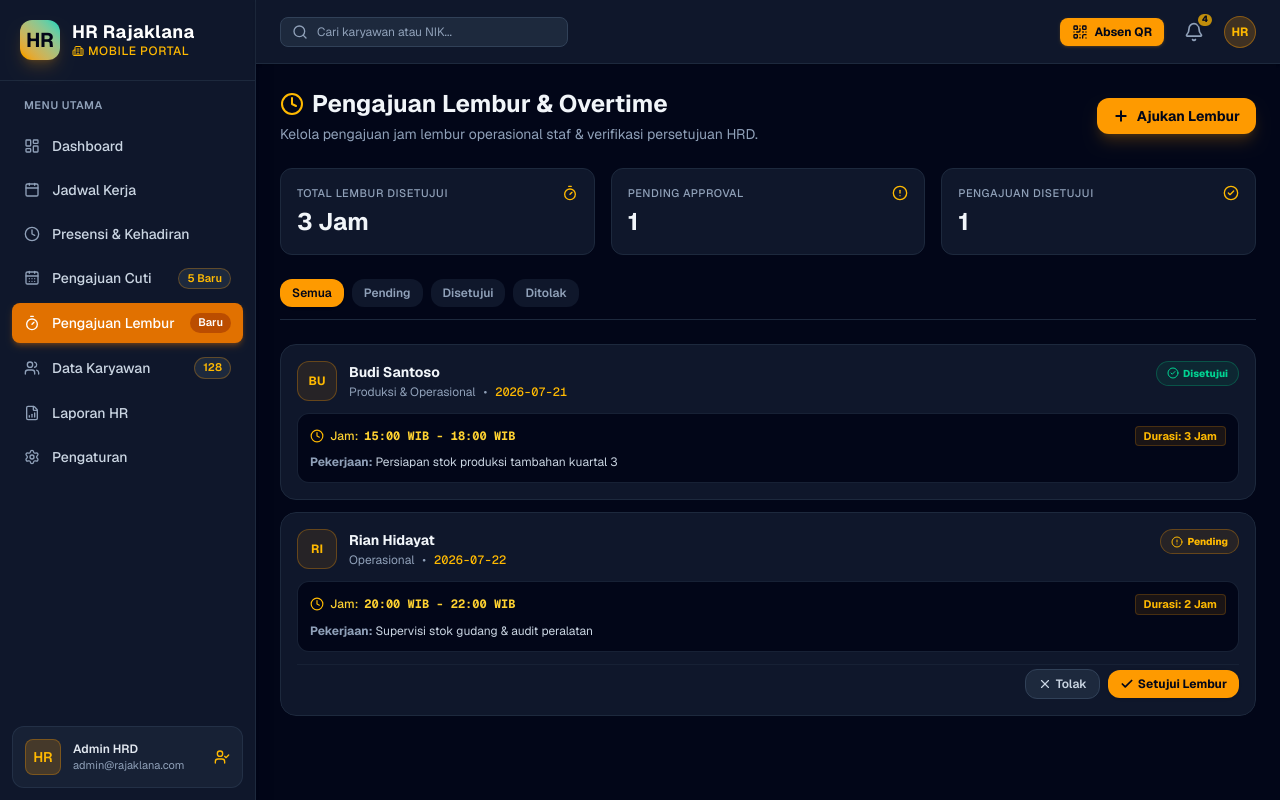
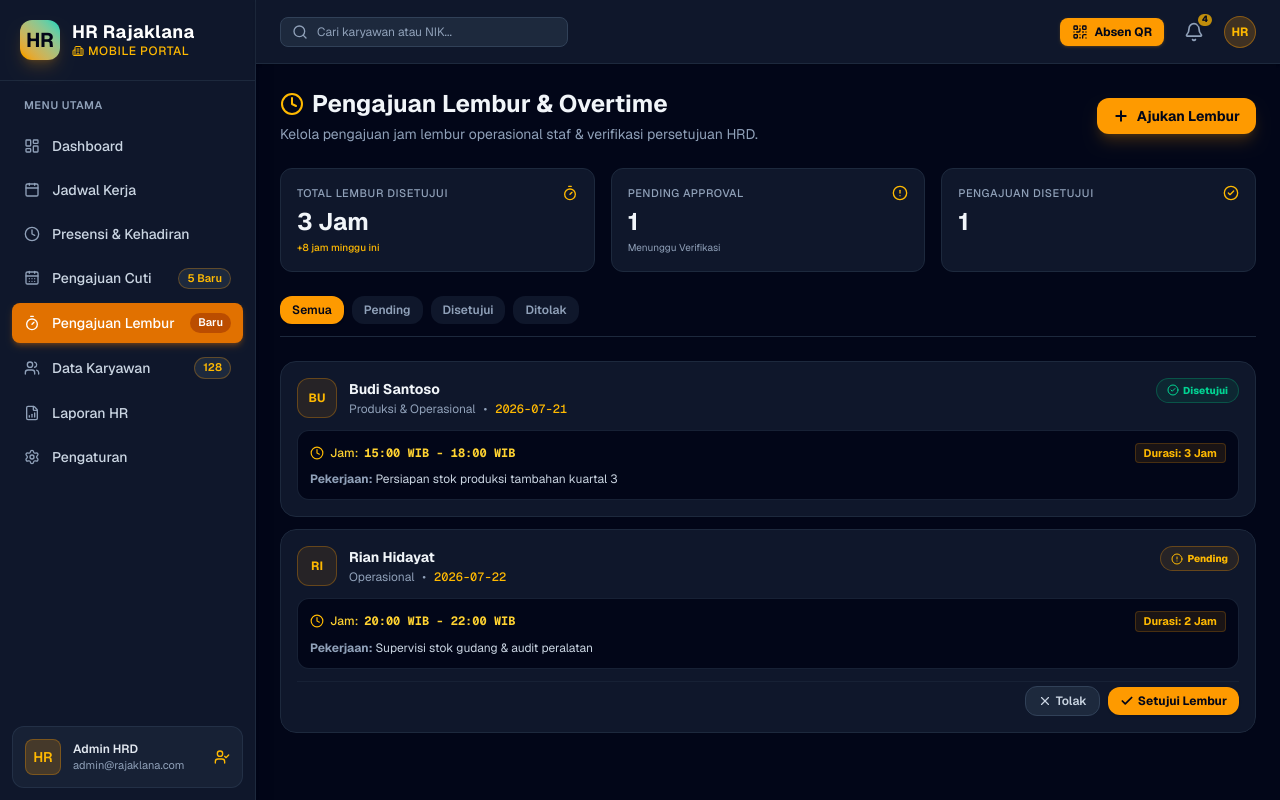
Before and after one commit to yoga12-rgb/hr-rajaklana, a Next.js app: page /overtime in a window 1280 px wide. Built offline with nearby package versions, Linux system fonts and the light colour scheme.

Commit message:
fix: resolve StatCard TypeScript prop type in overtime page

```diff
--- a/src/app/overtime/page.tsx
+++ b/src/app/overtime/page.tsx
@@ -141,13 +141,13 @@ export default function OvertimePage() {
           title="Total Lembur Disetujui"
           value={`${totalApprovedHours} Jam`}
           icon={Timer}
-          trend={{ value: "+8 jam minggu ini", isPositive: true }}
+          subtext={<span className="text-amber-400 font-medium">+8 jam minggu ini</span>}
         />
         <StatCard
           title="Pending Approval"
           value={pendingCount.toString()}
           icon={AlertCircle}
-          trend={{ value: "Menunggu Verifikasi", isPositive: false }}
+          subtext={<span className="text-slate-400">Menunggu Verifikasi</span>}
         />
         <StatCard
           title="Pengajuan Disetujui"
```
